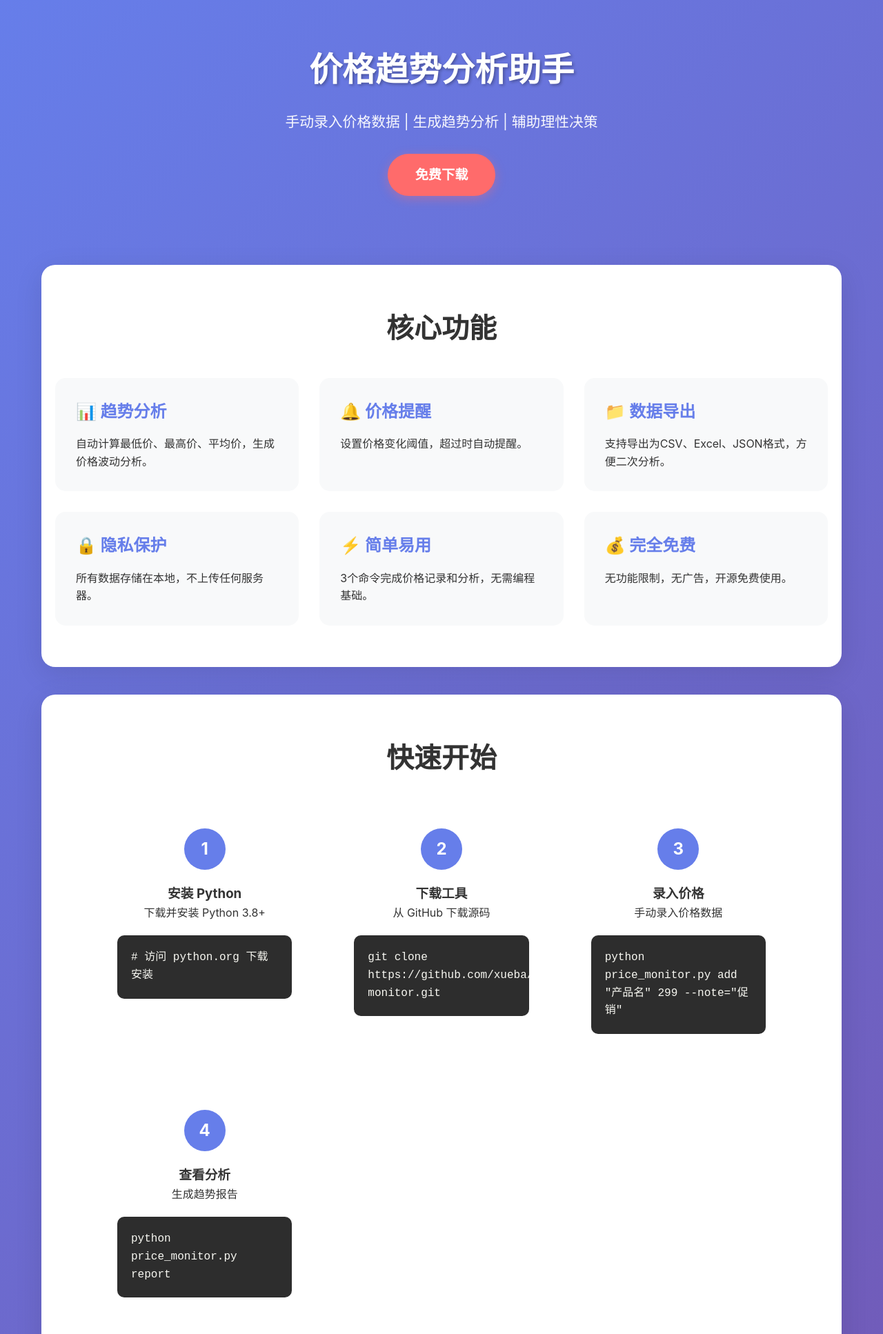
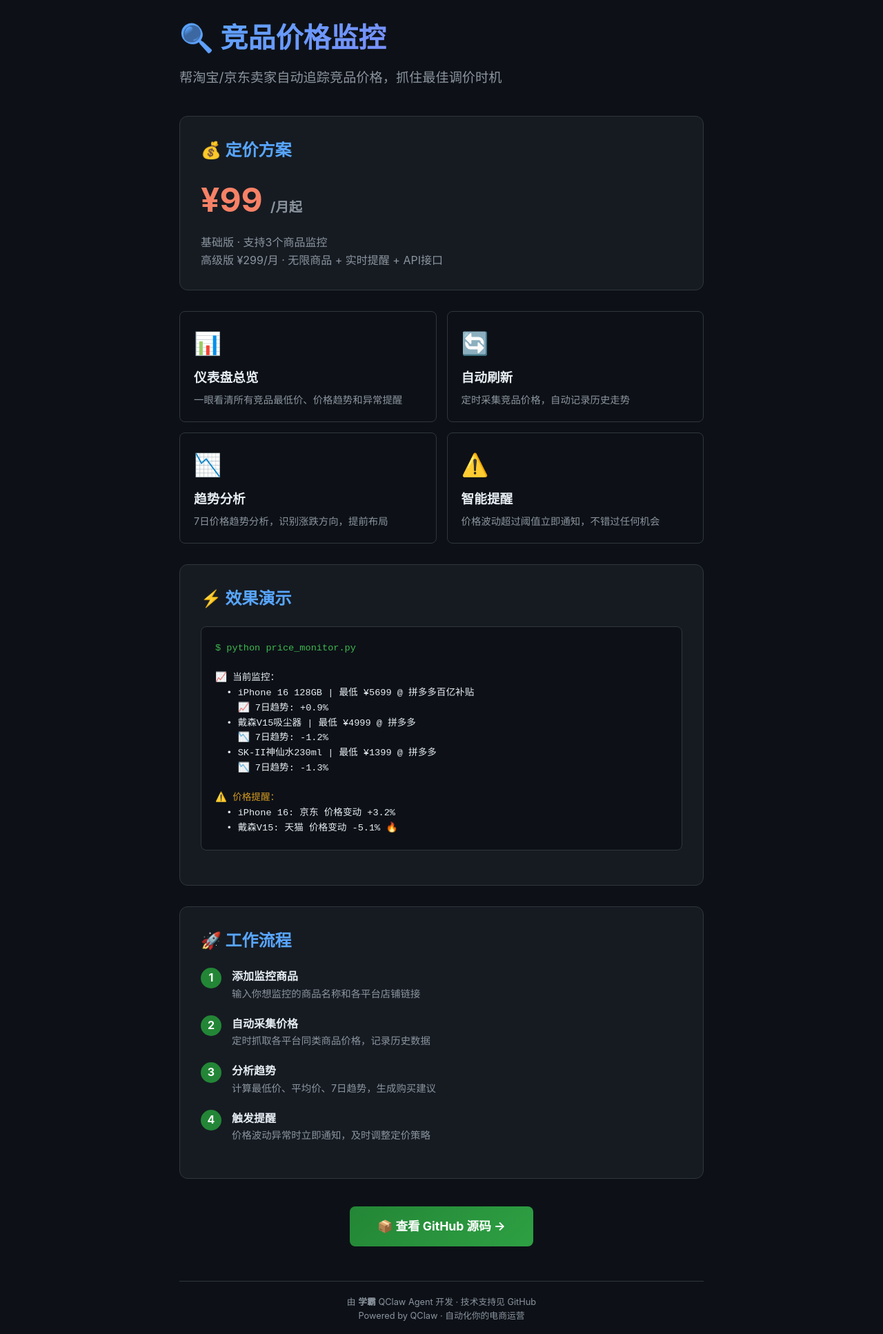
Before and after one commit to sabina86589089/price-monitor, a website: page landing_page.html in a window 1280 px wide. Shown: the part 17-1951 px from the top of the page at 69% size. Drawn offline with Linux system fonts and the light colour scheme.

Commit message:
feat: 更新落地页和SKILL.md

```diff
--- a/landing_page.html
+++ b/landing_page.html
@@ -3,347 +3,133 @@
 <head>
 <meta charset="UTF-8">
 <meta name="viewport" content="width=device-width, initial-scale=1.0">
-    <title>价格趋势分析助手 - 理性消费决策工具</title>
+<title>竞品价格监控 — 抓住最佳调价时机</title>
 <style>
-        * {
-            margin: 0;
-            padding: 0;
-            box-sizing: border-box;
-        }
-
-        body {
-            font-family: -apple-system, BlinkMacSystemFont, 'Segoe UI', 'PingFang SC', 'Hiragino Sans GB', 'Microsoft YaHei', sans-serif;
-            line-height: 1.6;
-            color: #333;
-            background: linear-gradient(135deg, #667eea 0%, #764ba2 100%);
-            min-height: 100vh;
-        }
-
-        .container {
-            max-width: 1200px;
-            margin: 0 auto;
-            padding: 20px;
-        }
-
-        .hero {
-            text-align: center;
-            padding: 60px 20px;
-            color: white;
-        }
-
-        .hero h1 {
-            font-size: 3em;
-            margin-bottom: 20px;
-            text-shadow: 2px 2px 4px rgba(0,0,0,0.3);
-        }
-
-        .hero p {
-            font-size: 1.3em;
-            margin-bottom: 30px;
-            opacity: 0.95;
-        }
-
-        .cta-button {
-            display: inline-block;
-            background: #ff6b6b;
-            color: white;
-            padding: 15px 40px;
-            border-radius: 50px;
-            text-decoration: none;
-            font-size: 1.2em;
-            font-weight: bold;
-            transition: transform 0.3s, box-shadow 0.3s;
-            box-shadow: 0 4px 15px rgba(255,107,107,0.4);
-        }
-
-        .cta-button:hover {
-            transform: translateY(-3px);
-            box-shadow: 0 6px 20px rgba(255,107,107,0.6);
-        }
-
-        .features {
-            background: white;
-            padding: 60px 20px;
-            margin: 40px 0;
-            border-radius: 20px;
-            box-shadow: 0 10px 40px rgba(0,0,0,0.1);
-        }
-
-        .features h2 {
-            text-align: center;
-            font-size: 2.5em;
-            margin-bottom: 40px;
-            color: #333;
-        }
-
-        .feature-grid {
-            display: grid;
-            grid-template-columns: repeat(auto-fit, minmax(300px, 1fr));
-            gap: 30px;
-        }
-
-        .feature-card {
-            padding: 30px;
-            border-radius: 15px;
-            background: #f8f9fa;
-            transition: transform 0.3s;
-        }
-
-        .feature-card:hover {
-            transform: translateY(-5px);
-        }
-
-        .feature-card h3 {
-            color: #667eea;
-            margin-bottom: 15px;
-            font-size: 1.5em;
-        }
-
-        .how-to-use {
-            background: white;
-            padding: 60px 20px;
-            margin: 40px 0;
-            border-radius: 20px;
-            box-shadow: 0 10px 40px rgba(0,0,0,0.1);
-        }
-
-        .how-to-use h2 {
-            text-align: center;
-            font-size: 2.5em;
-            margin-bottom: 40px;
-        }
-
-        .steps {
-            display: grid;
-            grid-template-columns: repeat(auto-fit, minmax(250px, 1fr));
-            gap: 30px;
-            max-width: 1000px;
-            margin: 0 auto;
-        }
-
-        .step {
-            text-align: center;
-            padding: 30px;
-        }
-
-        .step-number {
-            width: 60px;
-            height: 60px;
-            background: #667eea;
-            color: white;
-            border-radius: 50%;
-            display: flex;
-            align-items: center;
-            justify-content: center;
-            font-size: 1.5em;
-            font-weight: bold;
-            margin: 0 auto 20px;
-        }
-
-        .code-block {
-            background: #2d2d2d;
-            color: #f8f8f2;
-            padding: 20px;
-            border-radius: 10px;
-            font-family: 'Courier New', monospace;
-            overflow-x: auto;
-            margin: 20px 0;
-            text-align: left;
-        }
-
-        .faq {
-            background: white;
-            padding: 60px 20px;
-            margin: 40px 0;
-            border-radius: 20px;
-            box-shadow: 0 10px 40px rgba(0,0,0,0.1);
-        }
-
-        .faq h2 {
-            text-align: center;
-            font-size: 2.5em;
-            margin-bottom: 40px;
-        }
-
-        .faq-item {
-            max-width: 800px;
-            margin: 0 auto 30px;
-            padding: 20px;
-            background: #f8f9fa;
-            border-radius: 10px;
-        }
-
-        .faq-item h3 {
-            color: #667eea;
-            margin-bottom: 10px;
-        }
-
-        .contact {
-            background: linear-gradient(135deg, #667eea 0%, #764ba2 100%);
-            color: white;
-            padding: 60px 20px;
-            margin: 40px 0;
-            border-radius: 20px;
-            text-align: center;
-        }
-
-        .contact h2 {
-            font-size: 2.5em;
-            margin-bottom: 20px;
-        }
-
-        .contact-info {
-            display: flex;
-            justify-content: center;
-            gap: 40px;
-            flex-wrap: wrap;
-            margin-top: 30px;
-        }
-
-        .contact-item {
-            padding: 20px;
-        }
-
-        .footer {
-            text-align: center;
-            padding: 40px 20px;
-            color: white;
-            opacity: 0.8;
-        }
-
-        @media (max-width: 768px) {
-            .hero h1 {
-                font-size: 2em;
-            }
-
-            .hero p {
-                font-size: 1.1em;
-            }
-        }
+  * { margin: 0; padding: 0; box-sizing: border-box; }
+  body { font-family: -apple-system, BlinkMacSystemFont, 'Segoe UI', sans-serif; background: #0d1117; color: #e6edf3; line-height: 1.6; }
+  .container { max-width: 800px; margin: 0 auto; padding: 40px 20px; }
+  h1 { font-size: 2.5em; margin-bottom: 10px; background: linear-gradient(135deg, #58a6ff, #a371f7); -webkit-background-clip: text; -webkit-text-fill-color: transparent; }
+  .subtitle { color: #8b949e; font-size: 1.2em; margin-bottom: 40px; }
+  .card { background: #161b22; border: 1px solid #30363d; border-radius: 12px; padding: 30px; margin-bottom: 20px; }
+  .card h2 { color: #58a6ff; margin-bottom: 15px; }
+  .price { font-size: 3em; font-weight: bold; color: #f78166; }
+  .price span { font-size: 0.4em; color: #8b949e; }
+  .features { display: grid; grid-template-columns: 1fr 1fr; gap: 15px; margin: 30px 0; }
+  .feature { background: #0d1117; border: 1px solid #30363d; border-radius: 8px; padding: 20px; }
+  .feature-icon { font-size: 2em; margin-bottom: 10px; }
+  .feature h3 { color: #e6edf3; margin-bottom: 5px; }
+  .feature p { color: #8b949e; font-size: 0.9em; }
+  .demo-box { background: #0d1117; border: 1px solid #30363d; border-radius: 8px; padding: 20px; font-family: 'Courier New', monospace; font-size: 0.85em; margin: 20px 0; }
+  .demo-box .green { color: #3fb950; }
+  .demo-box .yellow { color: #d29922; }
+  .demo-box .red { color: #f85149; }
+  .demo-box .blue { color: #58a6ff; }
+  .cta { text-align: center; margin: 40px 0; }
+  .cta a { display: inline-block; background: linear-gradient(135deg, #238636, #2ea043); color: #fff; padding: 15px 40px; border-radius: 8px; text-decoration: none; font-size: 1.1em; font-weight: bold; }
+  .cta a:hover { background: linear-gradient(135deg, #2ea043, #3fb950); }
+  .how-it-works { margin: 30px 0; }
+  .step { display: flex; align-items: flex-start; margin: 20px 0; }
+  .step-num { background: #238636; color: #fff; width: 30px; height: 30px; border-radius: 50%; display: flex; align-items: center; justify-content: center; font-weight: bold; margin-right: 15px; flex-shrink: 0; }
+  .step-content h4 { color: #e6edf3; }
+  .step-content p { color: #8b949e; font-size: 0.9em; }
+  .footer { text-align: center; color: #8b949e; font-size: 0.8em; margin-top: 50px; padding-top: 20px; border-top: 1px solid #30363d; }
+  @media (max-width: 600px) { .features { grid-template-columns: 1fr; } }
 </style>
 </head>
 <body>
 <div class="container">
-        <!-- Hero Section -->
-        <section class="hero">
-            <h1>价格趋势分析助手</h1>
-            <p>手动录入价格数据 | 生成趋势分析 | 辅助理性决策</p>
-            <a href="#download" class="cta-button">免费下载</a>
-        </section>
 
-        <!-- Features Section -->
-        <section class="features">
-            <h2>核心功能</h2>
-            <div class="feature-grid">
-                <div class="feature-card">
-                    <h3>📊 趋势分析</h3>
-                    <p>自动计算最低价、最高价、平均价，生成价格波动分析。</p>
+  <h1>🔍 竞品价格监控</h1>
+  <p class="subtitle">帮淘宝/京东卖家自动追踪竞品价格，抓住最佳调价时机</p>
+
+  <div class="card">
+    <h2>💰 定价方案</h2>
+    <p class="price">¥99 <span>/月起</span></p>
+    <p style="color:#8b949e; margin-top:10px;">基础版 · 支持3个商品监控</p>
+    <p style="color:#8b949e;">高级版 ¥299/月 · 无限商品 + 实时提醒 + API接口</p>
   </div>
-                <div class="feature-card">
-                    <h3>🔔 价格提醒</h3>
-                    <p>设置价格变化阈值，超过时自动提醒。</p>
+
+  <div class="features">
+    <div class="feature">
+      <div class="feature-icon">📊</div>
+      <h3>仪表盘总览</h3>
+      <p>一眼看清所有竞品最低价、价格趋势和异常提醒</p>
     </div>
-                <div class="feature-card">
-                    <h3>📁 数据导出</h3>
-                    <p>支持导出为CSV、Excel、JSON格式，方便二次分析。</p>
+    <div class="feature">
+      <div class="feature-icon">🔄</div>
+      <h3>自动刷新</h3>
+      <p>定时采集竞品价格，自动记录历史走势</p>
     </div>
-                <div class="feature-card">
-                    <h3>🔒 隐私保护</h3>
-                    <p>所有数据存储在本地，不上传任何服务器。</p>
+    <div class="feature">
+      <div class="feature-icon">📉</div>
+      <h3>趋势分析</h3>
+      <p>7日价格趋势分析，识别涨跌方向，提前布局</p>
     </div>
-                <div class="feature-card">
-                    <h3>⚡ 简单易用</h3>
-                    <p>3个命令完成价格记录和分析，无需编程基础。</p>
-                </div>
-                <div class="feature-card">
-                    <h3>💰 完全免费</h3>
-                    <p>无功能限制，无广告，开源免费使用。</p>
+    <div class="feature">
+      <div class="feature-icon">⚠️</div>
+      <h3>智能提醒</h3>
+      <p>价格波动超过阈值立即通知，不错过任何机会</p>
     </div>
   </div>
-        </section>
 
-        <!-- How to Use Section -->
-        <section class="how-to-use" id="download">
-            <h2>快速开始</h2>
-            <div class="steps">
+  <div class="card">
+    <h2>⚡ 效果演示</h2>
+    <div class="demo-box">
+      <span class="green">$ python price_monitor.py</span><br><br>
+      📈 当前监控：<br>
+      &nbsp;&nbsp;• iPhone 16 128GB | 最低 ¥5699 @ 拼多多百亿补贴<br>
+      &nbsp;&nbsp;&nbsp;&nbsp;📈 7日趋势: +0.9%<br>
+      &nbsp;&nbsp;• 戴森V15吸尘器 | 最低 ¥4999 @ 拼多多<br>
+      &nbsp;&nbsp;&nbsp;&nbsp;📉 7日趋势: -1.2%<br>
+      &nbsp;&nbsp;• SK-II神仙水230ml | 最低 ¥1399 @ 拼多多<br>
+      &nbsp;&nbsp;&nbsp;&nbsp;📉 7日趋势: -1.3%<br><br>
+      <span class="yellow">⚠️ 价格提醒：</span><br>
+      &nbsp;&nbsp;• iPhone 16: 京东 价格变动 +3.2%<br>
+      &nbsp;&nbsp;• 戴森V15: 天猫 价格变动 -5.1% 🔥
+    </div>
+  </div>
+
+  <div class="card how-it-works">
+    <h2>🚀 工作流程</h2>
     <div class="step">
-                    <div class="step-number">1</div>
-                    <h3>安装 Python</h3>
-                    <p>下载并安装 Python 3.8+</p>
-                    <div class="code-block"># 访问 python.org 下载安装</div>
+      <div class="step-num">1</div>
+      <div class="step-content">
+        <h4>添加监控商品</h4>
+        <p>输入你想监控的商品名称和各平台店铺链接</p>
+      </div>
     </div>
     <div class="step">
-                    <div class="step-number">2</div>
-                    <h3>下载工具</h3>
-                    <p>从 GitHub 下载源码</p>
-                    <div class="code-block">git clone https://github.com/xueba/price-monitor.git</div>
+      <div class="step-num">2</div>
+      <div class="step-content">
+        <h4>自动采集价格</h4>
+        <p>定时抓取各平台同类商品价格，记录历史数据</p>
+      </div>
     </div>
     <div class="step">
-                    <div class="step-number">3</div>
-                    <h3>录入价格</h3>
-                    <p>手动录入价格数据</p>
-                    <div class="code-block">python price_monitor.py add "产品名" 299 --note="促销"</div>
+      <div class="step-num">3</div>
+      <div class="step-content">
+        <h4>分析趋势</h4>
+        <p>计算最低价、平均价、7日趋势，生成购买建议</p>
+      </div>
     </div>
     <div class="step">
-                    <div class="step-number">4</div>
-                    <h3>查看分析</h3>
-                    <p>生成趋势报告</p>
-                    <div class="code-block">python price_monitor.py report</div>
+      <div class="step-num">4</div>
+      <div class="step-content">
+        <h4>触发提醒</h4>
+        <p>价格波动异常时立即通知，及时调整定价策略</p>
       </div>
     </div>
-        </section>
+  </div>
 
-        <!-- FAQ Section -->
-        <section class="faq">
-            <h2>常见问题</h2>
-            <div class="faq-item">
-                <h3>Q: 这个工具会自动抓取电商价格吗？</h3>
-                <p>A: 不会。本工具所有价格数据都由用户手动录入，不抓取任何第三方平台数据，完全合规。</p>
+  <div class="cta">
+    <a href="https://github.com/sabina86589089/price-monitor" target="_blank">📦 查看 GitHub 源码 →</a>
   </div>
-            <div class="faq-item">
-                <h3>Q: 需要编程基础吗？</h3>
-                <p>A: 不需要。只需要会复制粘贴命令，3分钟就能学会使用。我们有详细的使用教程。</p>
+
+  <div class="footer">
+    <p>由 <strong>学霸</strong> QClaw Agent 开发 · 技术支持见 GitHub</p>
+    <p>Powered by QClaw · 自动化你的电商运营</p>
   </div>
-            <div class="faq-item">
-                <h3>Q: 数据安全吗？</h3>
-                <p>A: 完全安全。所有数据存储在你的本地电脑，不会上传到任何服务器，保护你的隐私。</p>
-            </div>
-            <div class="faq-item">
-                <h3>Q: 免费版有什么限制吗？</h3>
-                <p>A: 完全无限制。免费版包含所有核心功能，且永久免费。</p>
-            </div>
-            <div class="faq-item">
-                <h3>Q: 有专业版吗？</h3>
-                <p>A: 有。专业版提供高级分析功能（如价格图表、多产品对比等）。详情访问 <a href="https://github.com/xueba/price-monitor#professional-version">GitHub 专业版介绍</a>。</p>
-            </div>
-        </section>
 
-        <!-- Contact Section -->
-        <section class="contact">
-            <h2>联系与贡献</h2>
-            <p>有问题或建议？欢迎反馈</p>
-            <div class="contact-info">
-                <div class="contact-item">
-                    <h3>🐙 GitHub</h3>
-                    <p>github.com/xueba/price-monitor</p>
-                </div>
-                <div class="contact-item">
-                    <h3>📝 提交 Issue</h3>
-                    <p>有问题就在 GitHub 提 Issue</p>
-                </div>
-                <div class="contact-item">
-                    <h3>💬 讨论区</h3>
-                    <p>GitHub Discussions 欢迎交流</p>
-                </div>
-            </div>
-        </section>
-
-        <!-- Footer -->
-        <footer class="footer">
-            <p>© 2026 价格趋势分析助手 | 基于 OpenClaw 开发</p>
-            <p>合规声明：本工具不抓取任何第三方平台数据，所有数据由用户手动录入</p>
-            <p>开源协议：MIT License</p>
-        </footer>
 </div>
 </body>
 </html>
```
Also changed, not shown: SKILL.md (+26 -138 lines). Lines whose indentation alone changed are shown as unchanged.
